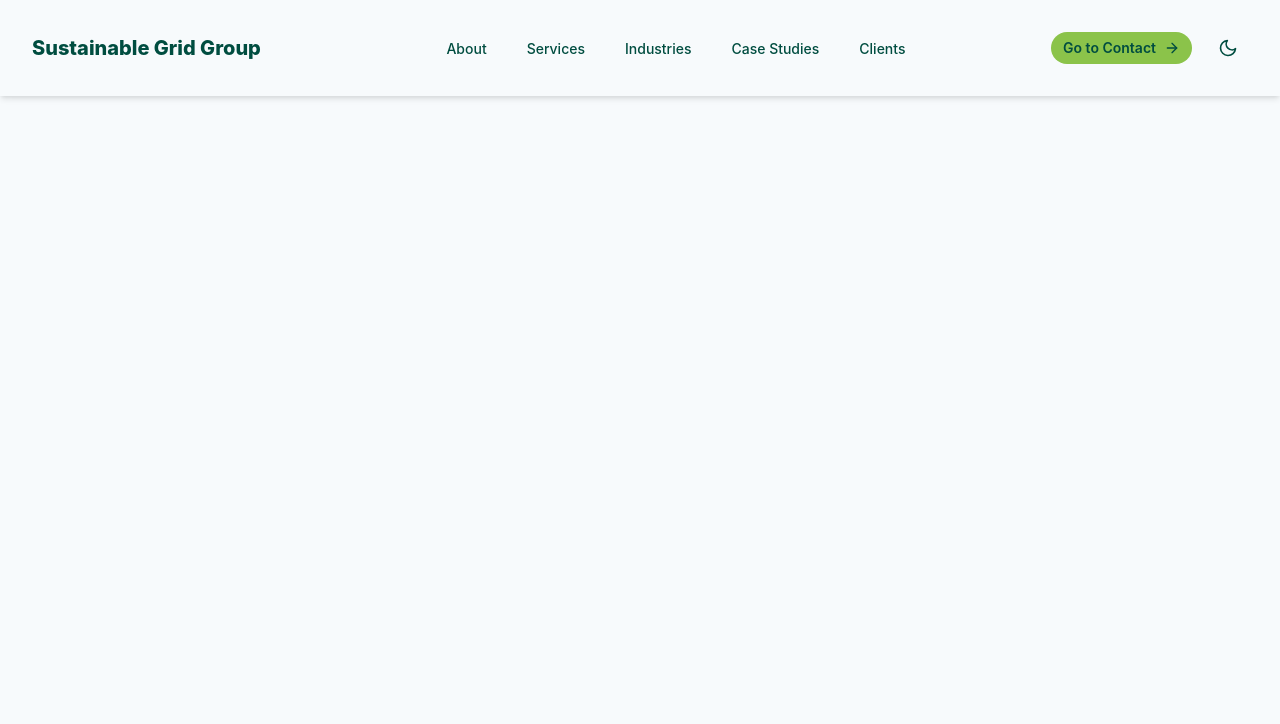
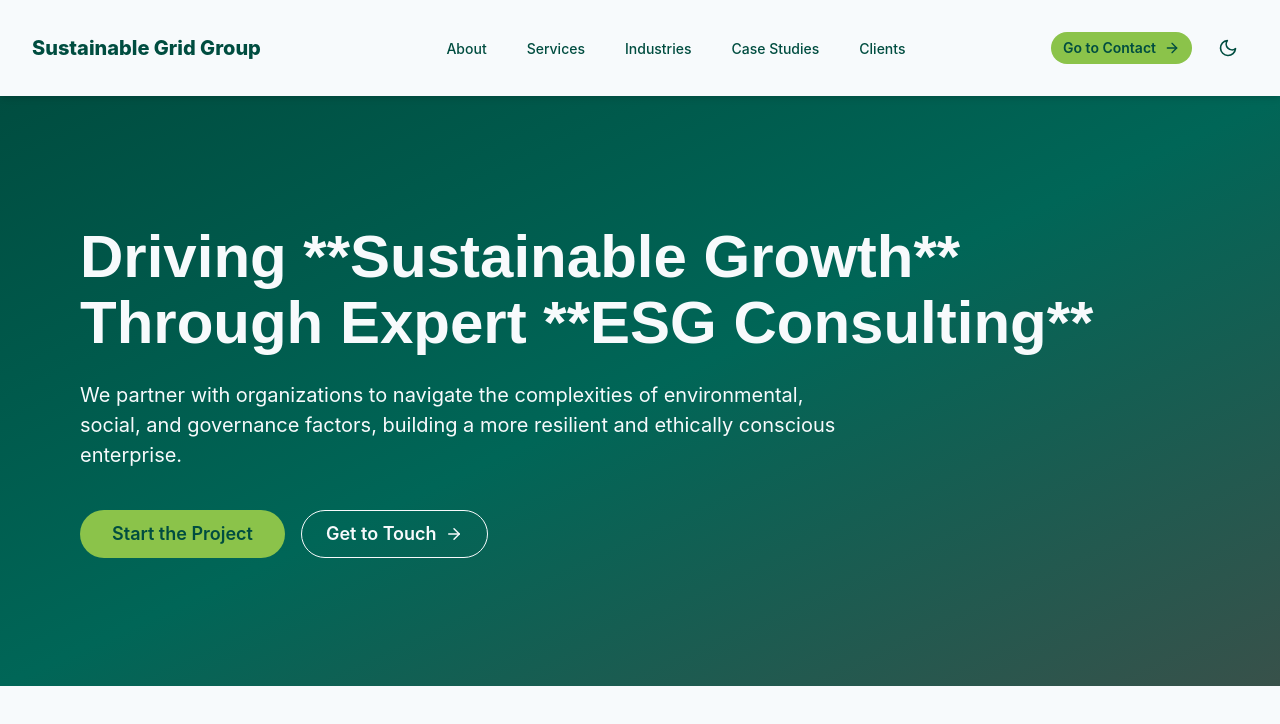
Before and after one commit to symonogwe/sustainable-grid-group-website, a React (Vite) app: page / in a window 1280 px wide. Shown: the top 724 px of the page. Built offline with nearby package versions, Linux system fonts and the light colour scheme.

Commit message:
Create a HeroSection component to display a prominent section on the homepage. - Add to App.jsx to include the HeroSection component.

```diff
--- a/src/App.jsx
+++ b/src/App.jsx
@@ -1,6 +1,15 @@
+import { Box } from "@chakra-ui/react";
 import Header from "./Header";
+import HeroSection from "./HeroSection";
 
 function App() {
-  return <Header />;
+  return (
+    <Box>
+      <Header />
+      <main>
+        <HeroSection />
+      </main>
+    </Box>
+  );
 }
 export default App;
--- /dev/null
+++ b/src/HeroSection.jsx
@@ -0,0 +1,94 @@
+// src/components/HeroSection.jsx
+
+import {
+  Box,
+  Heading,
+  Text,
+  Button,
+  Stack,
+  Container,
+  Link as ChakraLink,
+} from "@chakra-ui/react";
+import { FiArrowRight } from "react-icons/fi";
+import { Link as ReactRouterLink } from "react-router-dom";
+
+const HeroSection = () => {
+  // Use a strong, dark gradient matching the wireframe and our brand palette
+  const gradient = "linear(to-br, sgg.900, #006657, #38514A)";
+  const textColor = "sgg.100"; // Light text on a dark background
+
+  return (
+    // The main container for the Hero section
+    <Box
+      bgGradient={gradient}
+      py={{ base: 20, md: 32 }} // Generous padding for visual impact
+      px={{ base: 4, md: 8 }}
+    >
+      <Container
+        maxW={"6xl"}
+        color={textColor}
+        textAlign={{ base: "center", md: "left" }}
+      >
+        {/* Main Heading */}
+        <Heading
+          as="h1"
+          fontSize={{ base: "3xl", sm: "5xl", lg: "6xl" }}
+          fontWeight="extrabold"
+          lineHeight="1.1"
+          mb={6}
+        >
+          Driving **Sustainable Growth** <br />
+          Through Expert **ESG Consulting**
+        </Heading>
+
+        {/* Description Text */}
+        <Text
+          fontSize={{ base: "lg", md: "xl" }}
+          maxW="3xl"
+          mx={{ base: "auto", md: "0" }}
+          mb={10}
+        >
+          We partner with organizations to navigate the complexities of
+          environmental, social, and governance factors, building a more
+          resilient and ethically conscious enterprise.
+        </Text>
+
+        {/* Call-to-Action Buttons */}
+        <Stack
+          direction={{ base: "column", sm: "row" }}
+          spacing={4}
+          align={{ base: "center", md: "flex-start" }}
+        >
+          {/* CTA 1: Primary Green Button (Start the Project) */}
+          <Button
+            as={ReactRouterLink}
+            to="/start-project"
+            variant="solid"
+            size="lg"
+            px={8}
+            onClick={() => console.log("Navigate to Project Start")}
+          >
+            Start the Project
+          </Button>
+
+          {/* CTA 2: Outline Button (Get to Touch) */}
+          <Button
+            as={ReactRouterLink}
+            to="/contact"
+            variant="outline"
+            size="lg"
+            color={textColor}
+            borderColor={textColor}
+            _hover={{ bg: "sgg.700", borderColor: "sgg.500" }}
+            rightIcon={<FiArrowRight />}
+            onClick={() => console.log("Navigate to Contact")}
+          >
+            Get to Touch
+          </Button>
+        </Stack>
+      </Container>
+    </Box>
+  );
+};
+
+export default HeroSection;
```
